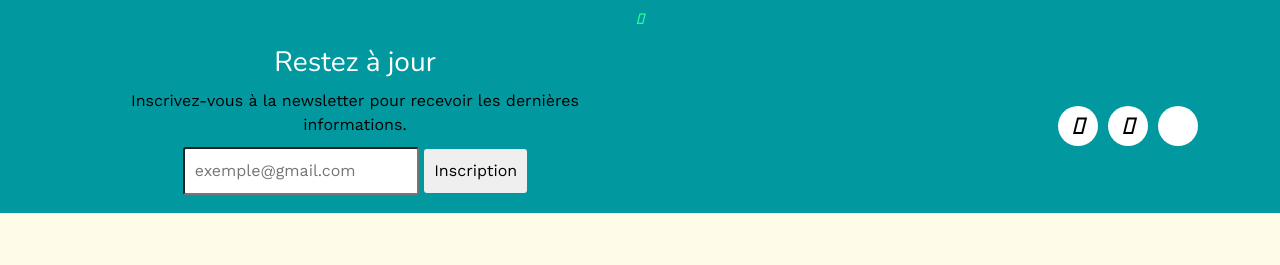
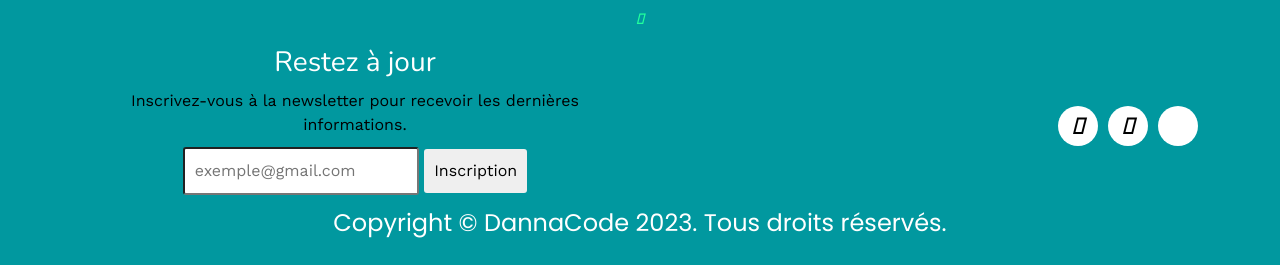
Before and after one commit to MrBabon/PosiLink2, a Rails app: page / in a window 1280 px wide. Shown: the part 900-1165 px from the top of the page. Before the commit the page ends 1113 px from the top, so only its background shows below. Run offline with Rails 7, Linux system fonts and the light colour scheme; style sheets or scripts are compiled from the project's sources; some libraries are stand-ins or nearby versions.

Commit message:
copyright mis en place avec js pour changement d'annee automatique

```diff
--- a/app/assets/stylesheets/components/_footer.scss
+++ b/app/assets/stylesheets/components/_footer.scss
@@ -13,6 +13,9 @@ main {
     text-align: center;
 }
 
+.copyright-text {
+    color: #fff;
+}
 
 footer {
     background-color: #01989f;
--- a/app/views/shared/_footer.html.erb
+++ b/app/views/shared/_footer.html.erb
@@ -39,6 +39,9 @@
                 <a href="https://linkedin.com" target="_blank" class="social"><i class="fa-brands fa-linkedin"></i></a>
                 <a href="https://twitter.com" target="_blank" class="social"><i class="fa-brands fa-square-twitter"></i></a>
             </div>
+            <div class="copyright-text text-center">
+                <p>Copyright&nbsp;&copy;&nbsp;<a href="//www.dannacode.com" target="_blank">DannaCode</a>&nbsp;<script>document.write(new Date().getFullYear())</script>.&nbsp;Tous droits réservés.</p>
+            </div>
         </div>
     </div>
 </footer>
```
